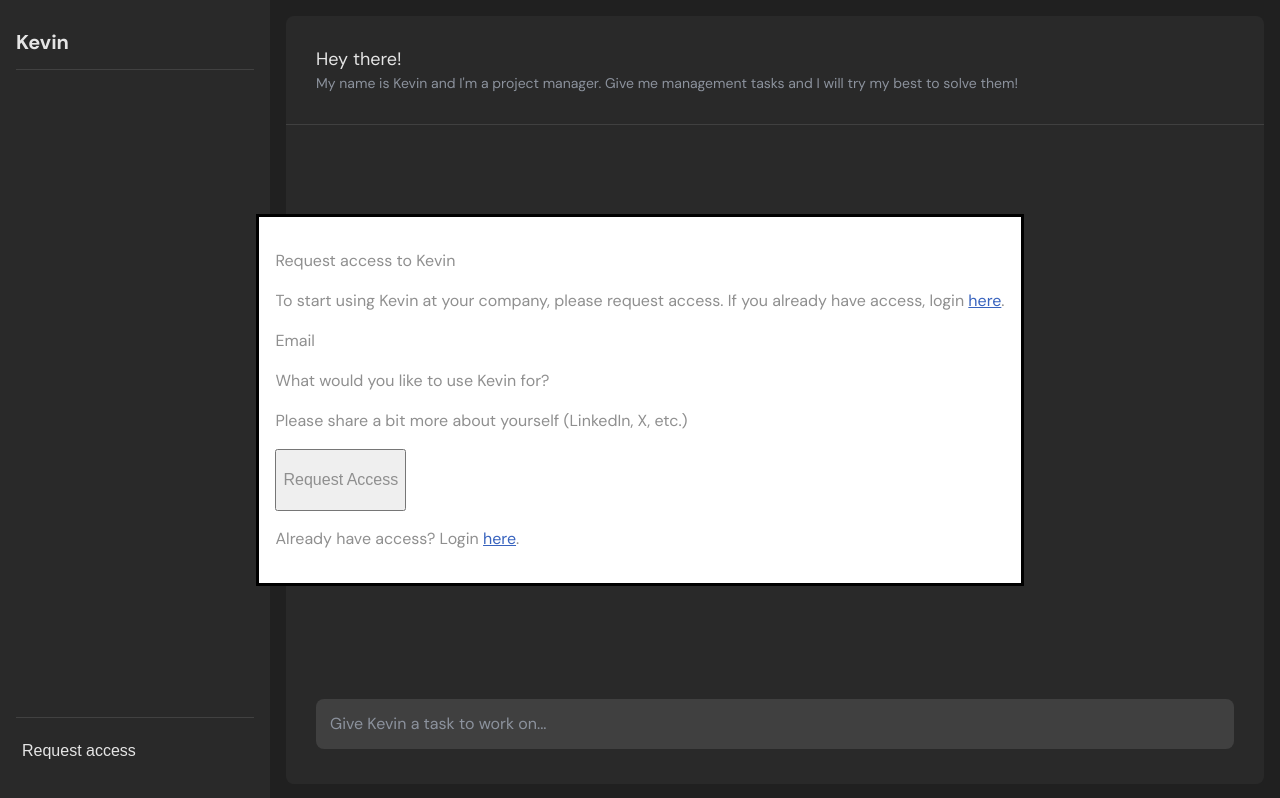
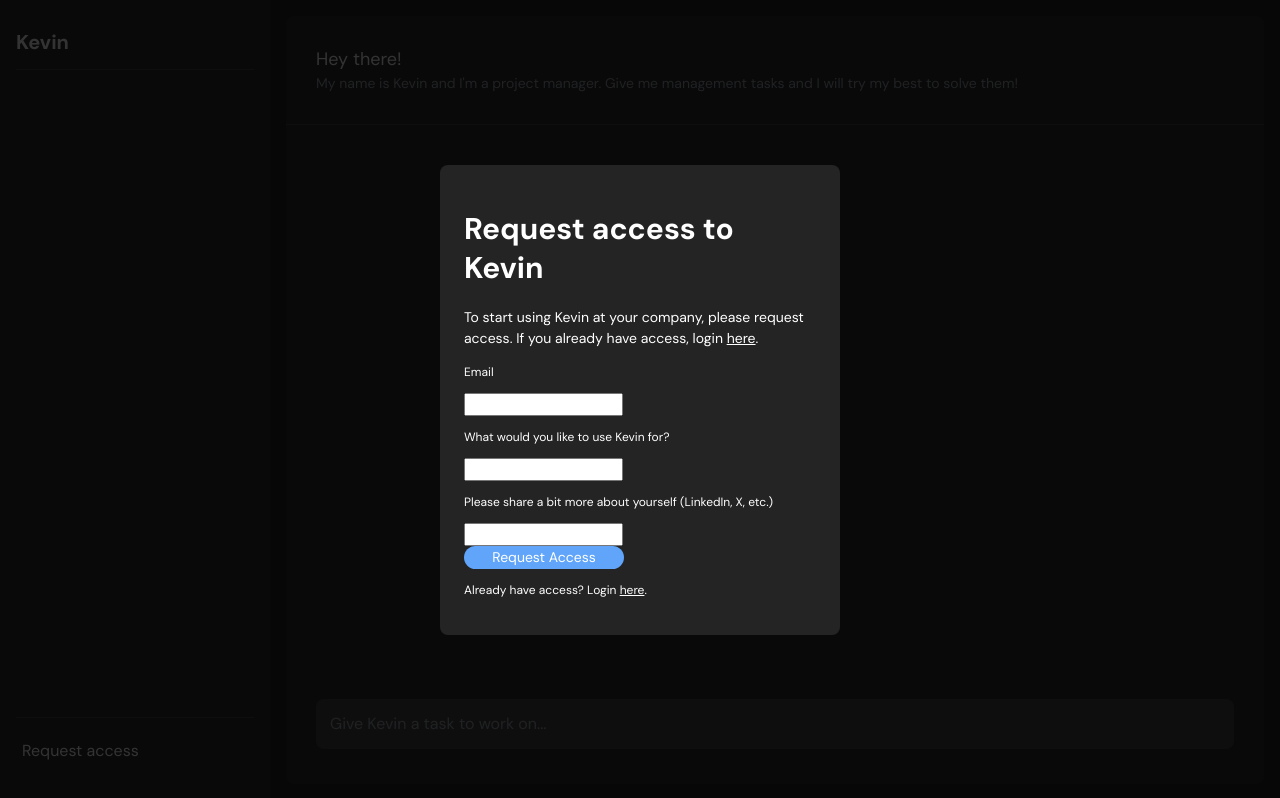
Before and after one commit to MeanderingProgrammer/Kevin, a SvelteKit app: page /preview in a window 1280 px wide. Both pictures are taken after a click on the button "Request access". Built offline with nearby package versions, Linux system fonts and the light colour scheme.

Commit message:
Popup is mostly correct, just gotta get the input fields looking right

```diff
--- a/src/routes/preview/+page.svelte
+++ b/src/routes/preview/+page.svelte
@@ -48,7 +48,7 @@
     .wrapper {
         display: flex;
         height: 100vh;
-        background-color: #242424;
+        background-color: var(--color-preview-dark);
     }
 
     .side-bar {
@@ -95,7 +95,6 @@
         background-color: var(--color-text);
         border-radius: var(--radius);
         border: none;
-        font-family: inherit;
         color: #ffffff;
         font-size: 16px;
         padding: 14px;
--- a/src/routes/preview/Popup.svelte
+++ b/src/routes/preview/Popup.svelte
@@ -4,21 +4,76 @@
         dialog.showModal();
     }
     function close(): void {
+        console.log('lol');
         dialog.close();
     }
 </script>
 
 <dialog bind:this={dialog}>
-    <p>Request access to Kevin</p>
-    <p>
+    <h1>Request access to Kevin</h1>
+    <p class="larger">
         To start using Kevin at your company, please request access. If you already have access, login
         <a href="TODO">here</a>.
     </p>
     <p>Email</p>
+    <div>
+        <input type="text" />
+    </div>
     <p>What would you like to use Kevin for?</p>
+    <div>
+        <input type="text" />
+    </div>
     <p>Please share a bit more about yourself (LinkedIn, X, etc.)</p>
+    <div>
+        <input type="text" />
+    </div>
     <button on:click={close}>
-        <p>Request Access</p>
+        <p class="larger">Request Access</p>
     </button>
     <p>Already have access? Login <a href="TODO">here</a>.</p>
 </dialog>
+
+<style>
+    dialog {
+        width: 400px;
+        background-color: var(--color-preview-dark);
+        border-radius: var(--radius);
+        border: none;
+        padding: 24px;
+    }
+
+    dialog::backdrop {
+        background-color: #000000;
+        opacity: 0.8;
+    }
+
+    button {
+        cursor: pointer;
+        background-color: #60a5fa;
+        border: none;
+        border-radius: 9999px;
+        width: 160px;
+    }
+
+    button p {
+        margin: 0;
+    }
+
+    h1 {
+        color: #ffffff;
+        font-size: 30px;
+    }
+
+    p {
+        color: #ffffff;
+        font-size: 12px;
+    }
+
+    .larger {
+        font-size: 14px;
+    }
+
+    a {
+        color: #ffffff;
+    }
+</style>
--- a/src/routes/styles.css
+++ b/src/routes/styles.css
@@ -7,6 +7,7 @@
     --color-light: #8f8f8f;
     --color-theme: #3863be;
     --color-preview: #2e2e2e;
+    --color-preview-dark: #242424;
     --radius: 8px;
 }
 
@@ -44,3 +45,15 @@ em {
 a {
     color: var(--color-theme);
 }
+
+button {
+    font-family: inherit;
+}
+
+input {
+    font-family: inherit;
+}
+
+textarea {
+    font-family: inherit;
+}
```
